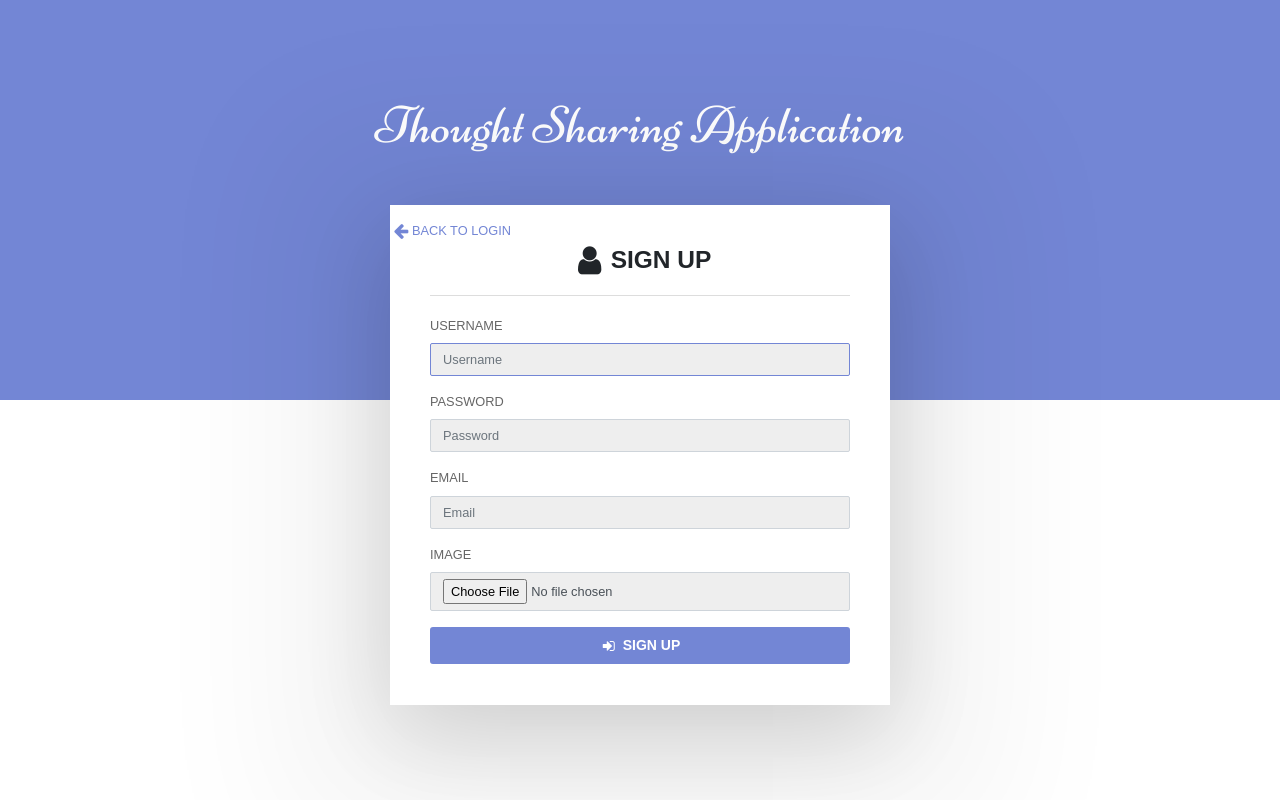
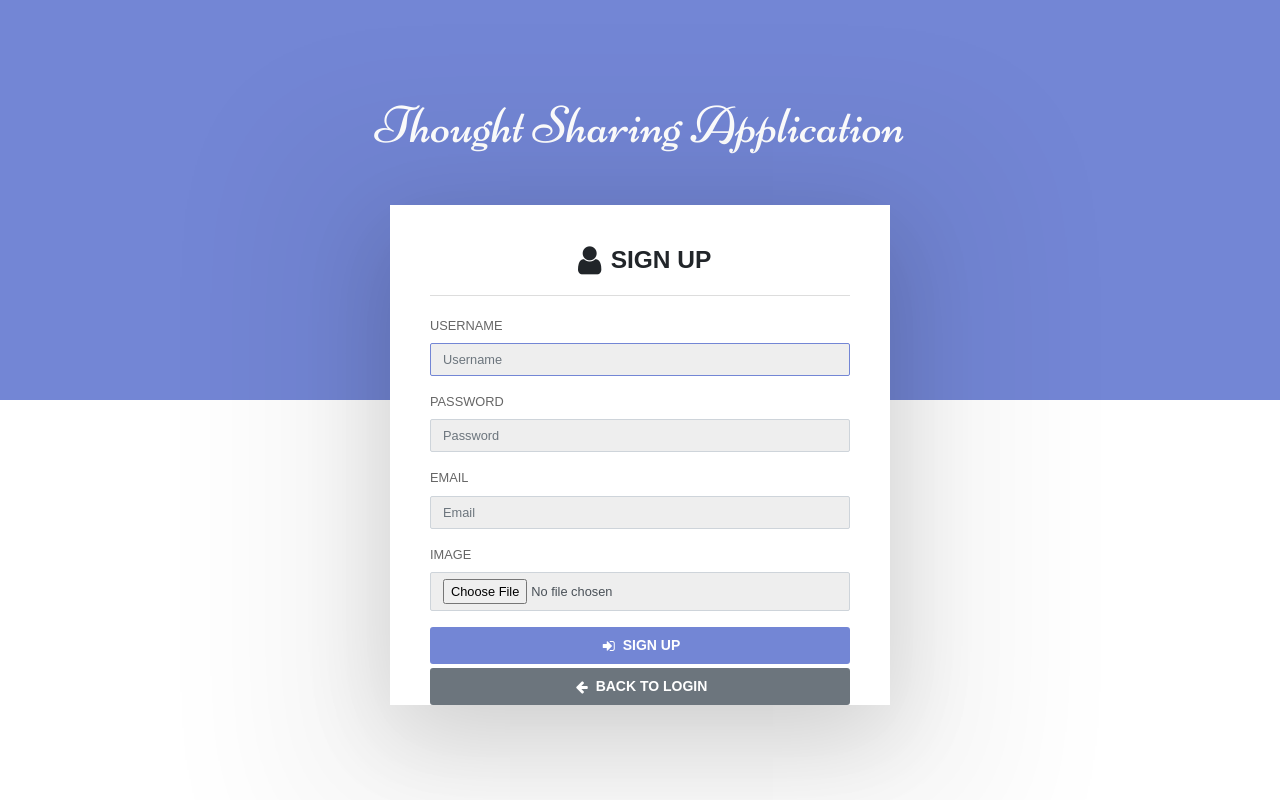
Before and after one commit to beemasalim1996/thoughtsharing, a Django app: page /signup/ in a window 1280 px wide. Run offline with Django 3.2, Linux system fonts and the light colour scheme; some libraries are stand-ins or nearby versions.

Commit message:
committed

```diff
--- a/templates/signup.html
+++ b/templates/signup.html
@@ -22,7 +22,7 @@
         <h1>Thought Sharing Application</h1>
       </div>
 
-      <div class="login-box" style="width:500px;height:500px">
+      <div class="login-box"   style="width:500px;height:500px">
       <p class="text-danger"></p>
         <form method="POST" enctype="multipart/form-data" class="login-form">{% csrf_token %}
           <h3 class="login-head text-center"><i class="fa fa-lg fa-fw fa-user"></i>SIGN UP</h3>
@@ -50,11 +50,11 @@
           <div class="form-group btn-container">
             <button name="create_admin" type="submit" class="btn btn-primary btn-block"><i class="fa fa-sign-in fa-lg fa-fw"></i>SIGN UP</button>
           </div>
+<div class="form-group btn-container mt-1">
+            <a style="text-decoration: none;" href="{% url 'login_view' %}"><p name="back_to_login" class="btn btn-secondary btn-block"><i class="fa fa-arrow-left fa-lg fa-fw"></i>BACK TO LOGIN</p></a>
+          </div>
+        </form>
 
-        </form>
-        <div class="form-group btn-container mt-1">
-            <a style="text-decoration: none;" href="{% url 'login_view' %}"><i class="fa fa-arrow-left fa-lg fa-fw"></i>BACK TO LOGIN</p></a>
-          </div>
       </div>
 
         </section>
@@ -65,7 +65,7 @@
     <script type="text/javascript">
       // Login Page Flipbox control
       $('.login-content [data-toggle="flip"]').click(function() {
-      	$('.register-box').toggleClass('flipped');
+      	$('.login-box').toggleClass('flipped');
       	return false;
       });
     </script>
```
Also changed, not shown: db.sqlite3.
